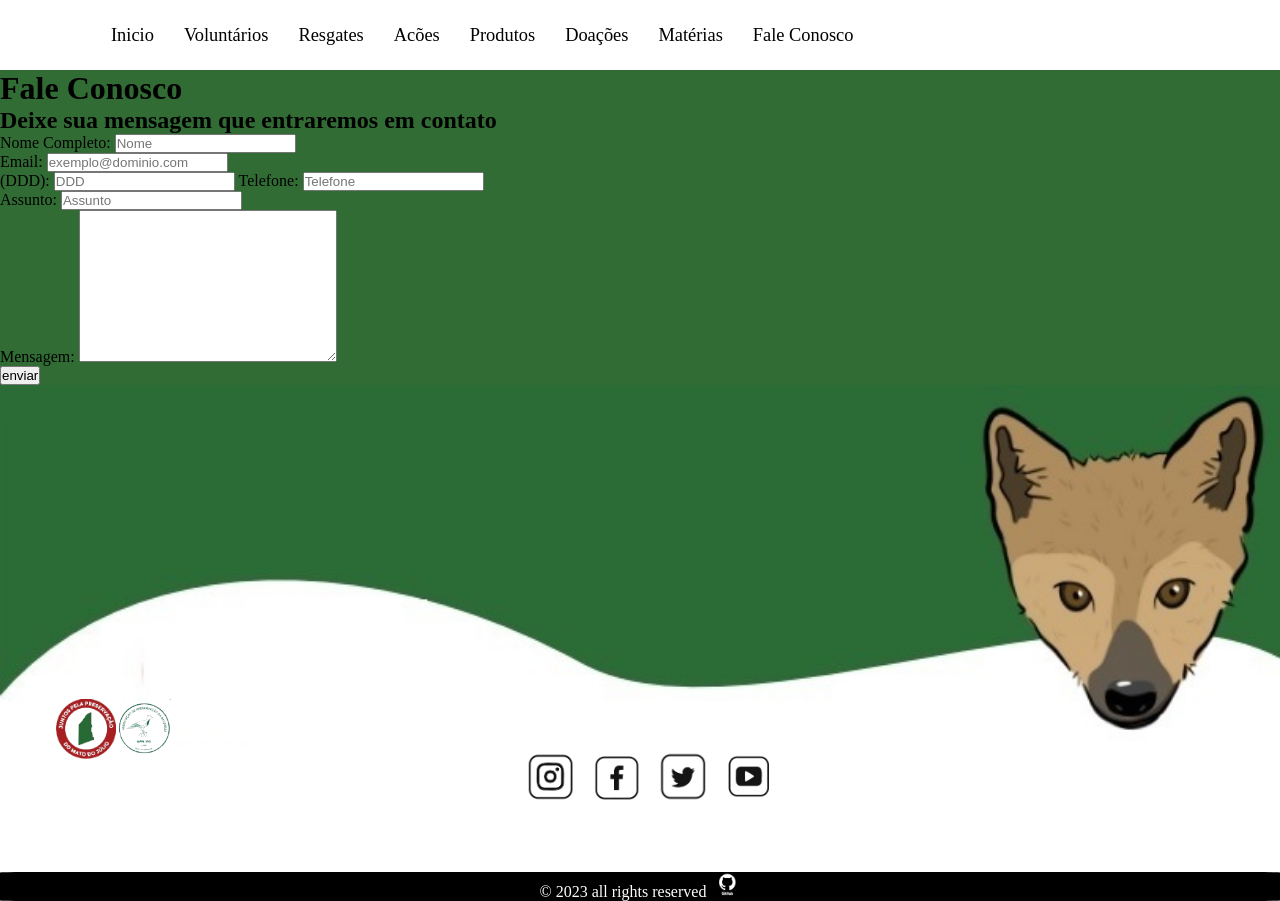
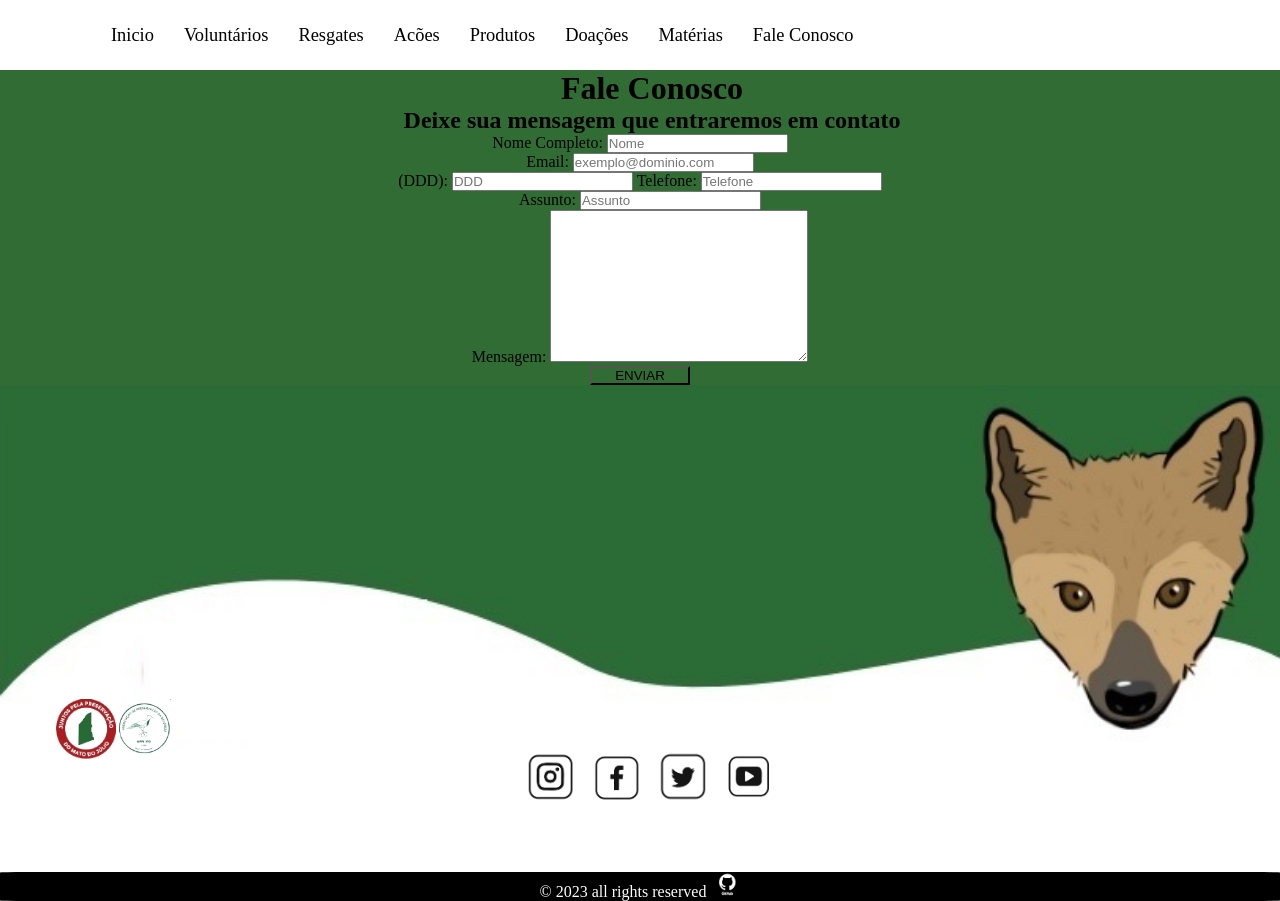
Before and after one commit to CassianoElias/PROJETO_INTEGRADOR_MATO_DO_JULIO, a PHP site: page /paginas/fale-conosco.html in a window 1280 px wide. Shown: the part 349-1250 px from the top of the page. Run offline with PHP 8.4, Linux system fonts and the light colour scheme; some web fonts are replaced.

Commit message:
CONTINUANDO FORM

```diff
--- a/css/fale-conosco.css
+++ b/css/fale-conosco.css
@@ -37,12 +37,21 @@ header{
     font-size: 20px;
     font-family: var(--font-subtitle);
 }
-#container{
-    width: 100%;
-    display: flex;
-    flex-direction: column;
+#formulario{
+    display: block;
 }
-#box{
-    display: flex;
-    flex-direction: row-reverse;
+form{
+    text-align: center;
+    text-indent: 3rch;
+
 }
+#botaoform{
+    width: 100px;
+    height: auto;
+    text-transform: uppercase;
+    color: black;
+    background-color: #306c34;
+    border-color: black;
+    box-shadow: #306c34;
+
+}
--- a/paginas/fale-conosco.html
+++ b/paginas/fale-conosco.html
@@ -60,6 +60,7 @@
             <li class="nav-item"><a href="fale-conosco.html" class="nav-link" >Fale Conosco</a></li>
         </ul>
     </div>
+    <div id="formulario">
         <form action="../index.html" method="host"><!--ENVIAR PARA O ARQUIVO dados.php method="post"-->
             <h1>Fale Conosco</h1>
             <h2>Deixe sua mensagem que entraremos em contato</h2>
@@ -83,6 +84,8 @@
             </label><br>
             <input type="submit" value="enviar" name="enviar" id="botaoform">
         </form>
+    </div>
+
 
     <footer>
         <div id="footer_content">
```
Lines whose indentation alone changed are shown as unchanged.
